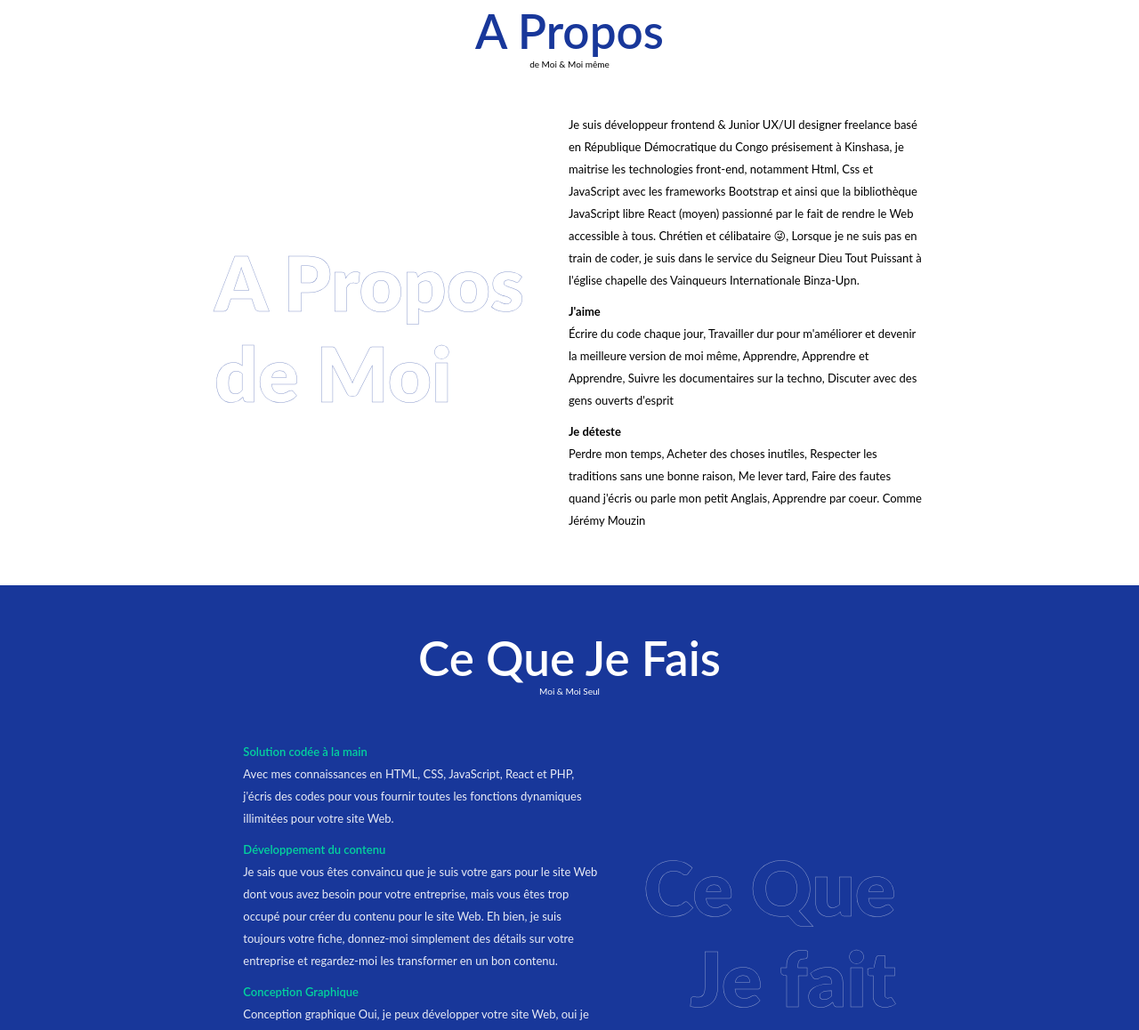
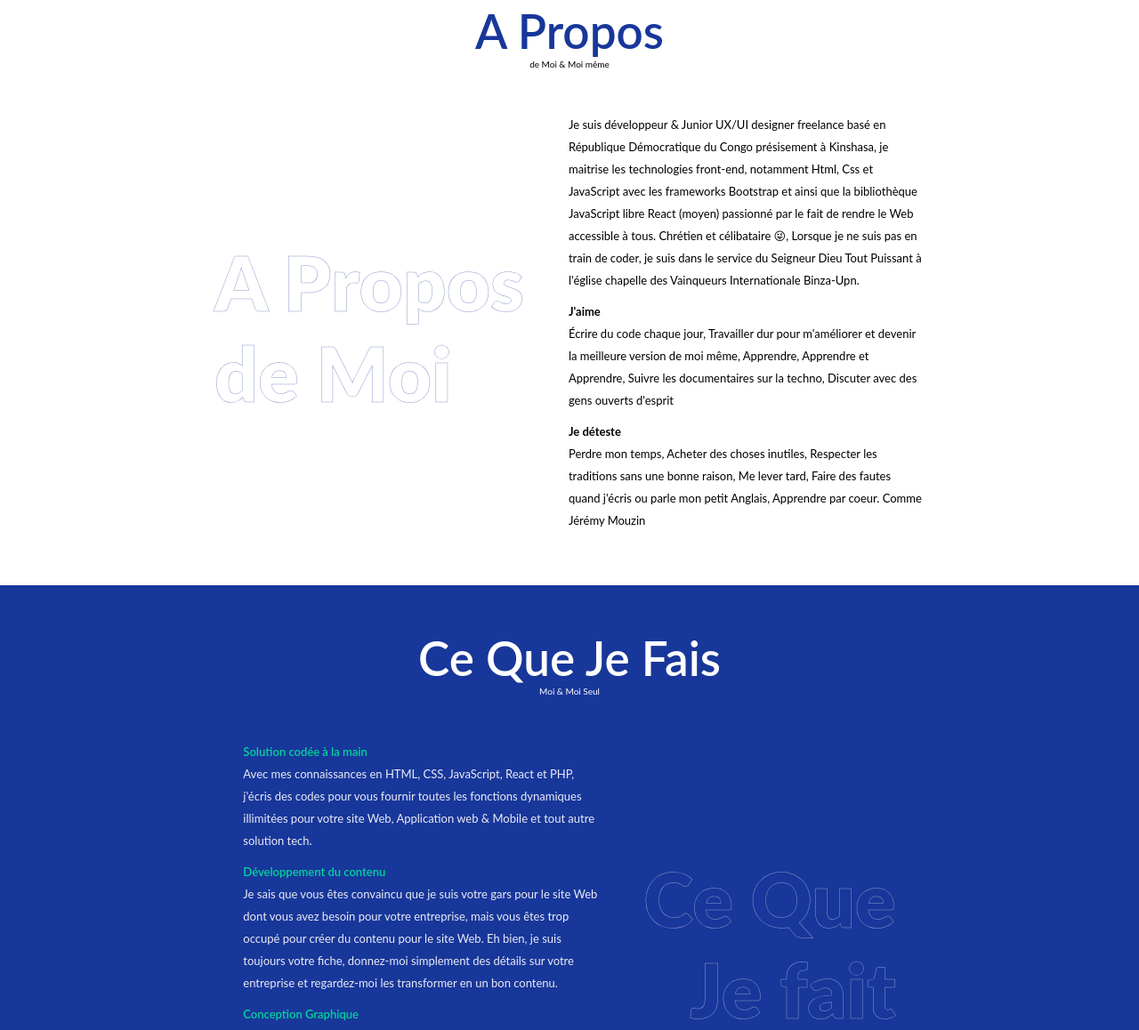
Before and after one commit to hmuluba/myPortfolio2021, a plain HTML site: page index.html in a window 1280 px wide. Shown: the part 897-2055 px from the top of the page at 89% size. Drawn offline with Linux system fonts and the light colour scheme.

Commit message:
adjust about

```diff
--- a/index.html
+++ b/index.html
@@ -5,6 +5,7 @@
     <meta http-equiv="X-UA-Compatible" content="IE=edge">
     <meta name="viewport" content="width=device-width, initial-scale=1.0">
     <link rel="stylesheet" href="css/main.css">
+    <link rel="shortcut icon" href="images/avatar.png" type="image/x-icon">
     <script src="js/main.js" async></script>
     <title>Hervé Muluba</title>
 </head>
@@ -39,7 +40,7 @@
                     Hervé Muluba <br>
                     Kasala <span>Matheyo</span>
                 </h2>
-                <p>Chretien, Congolais de la RDC, Développeur, Junior UX/UI Designer <br>
+                <p>Chrétien, Congolais de la RDC, Développeur, Junior UX/UI Designer <br>
                     Passionné de la Technologie & Eternel Apprenant du Code
                 </p>
 
@@ -71,7 +72,7 @@
                 <div class="text">
 
                     <p>
-                        Je suis développeur frontend & Junior UX/UI designer freelance basé en République Démocratique du Congo présisement à Kinshasa, je maitrise les technologies front-end, notamment Html, Css et JavaScript avec les frameworks Bootstrap et ainsi que la bibliothèque JavaScript libre React (moyen) passionné par le fait de rendre le Web accessible à tous. Chrétien et célibataire 😜, Lorsque je ne suis pas en train de coder, je suis dans le service du Seigneur Dieu Tout Puissant à l'église chapelle des Vainqueurs Internationale Binza-Upn.
+                        Je suis développeur & Junior UX/UI designer freelance basé en République Démocratique du Congo présisement à Kinshasa, je maitrise les technologies front-end, notamment Html, Css et JavaScript avec les frameworks Bootstrap et ainsi que la bibliothèque JavaScript libre React (moyen) passionné par le fait de rendre le Web accessible à tous. Chrétien et célibataire 😜, Lorsque je ne suis pas en train de coder, je suis dans le service du Seigneur Dieu Tout Puissant à l'église chapelle des Vainqueurs Internationale Binza-Upn.
                     </p>
 
                     <p>
@@ -109,7 +110,7 @@
                     <p>
 
                         <strong>Solution codée à la main</strong> <br>
-                        Avec mes connaissances en HTML, CSS, JavaScript, React et PHP, j'écris des codes pour vous fournir toutes les fonctions dynamiques illimitées pour votre site Web.
+                        Avec mes connaissances en HTML, CSS, JavaScript, React et PHP, j'écris des codes pour vous fournir toutes les fonctions dynamiques illimitées pour votre site Web, Application web & Mobile et tout autre solution tech.
                     </p>
 
                     <p>
```
